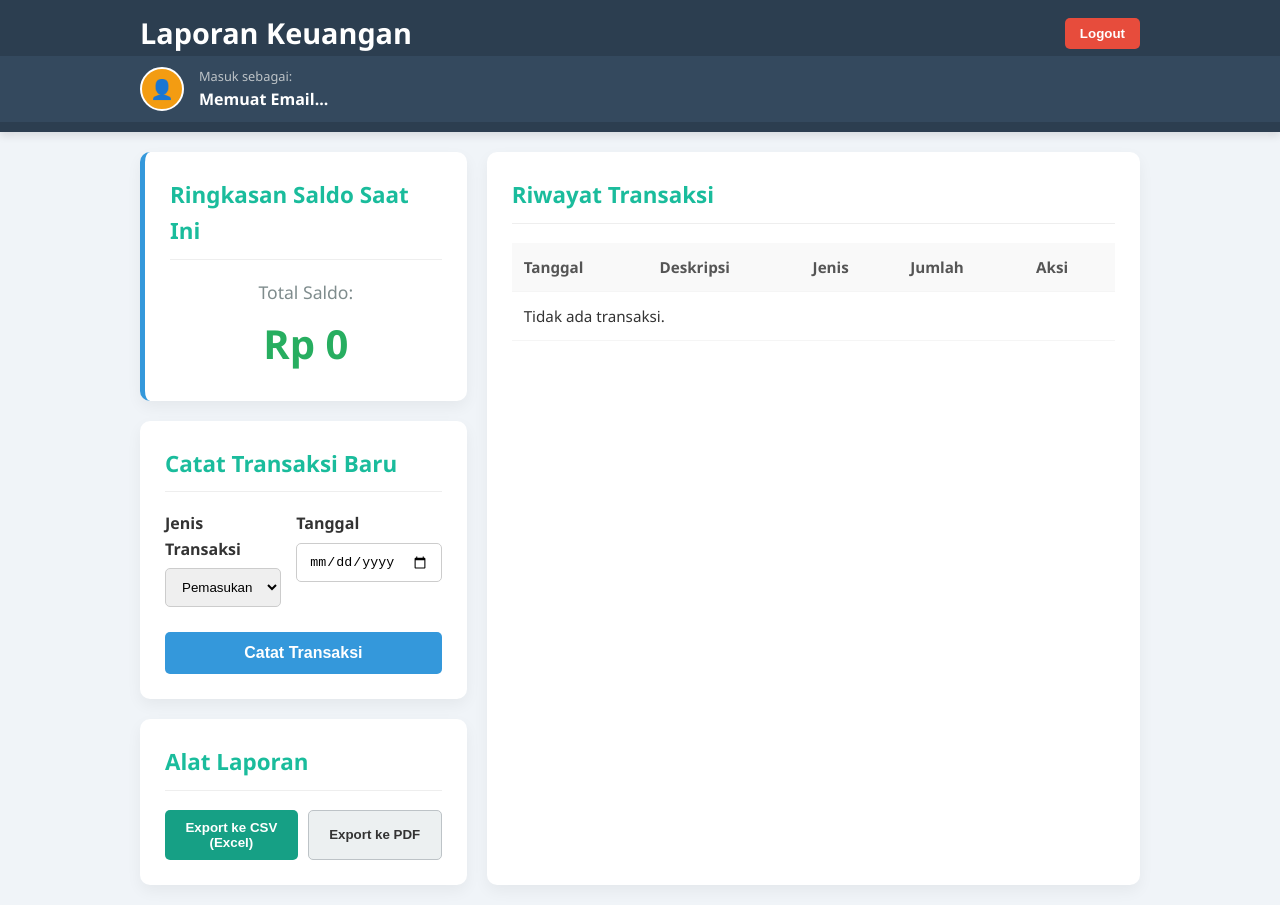
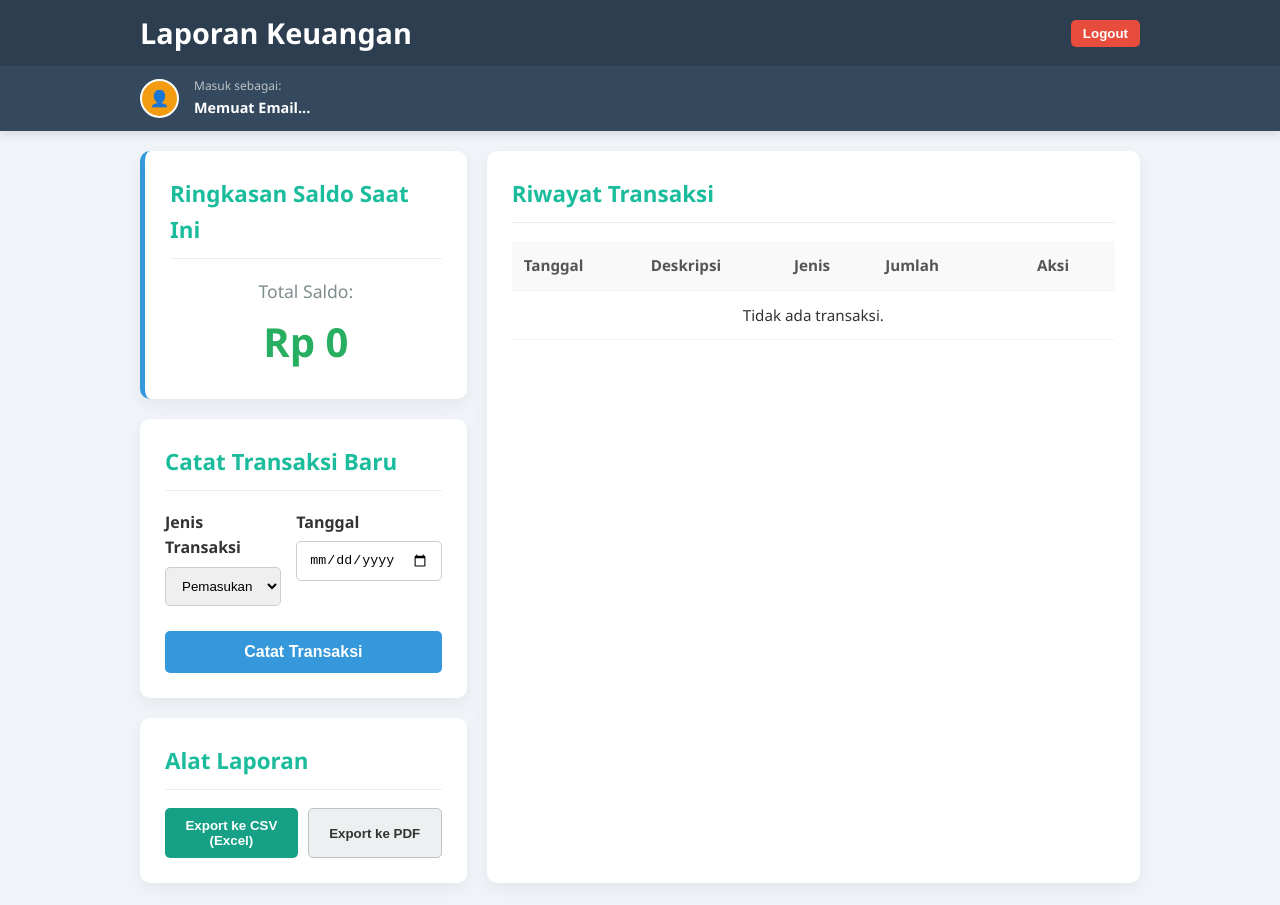
Before and after one commit to Zhepp/laporan-keuangan, a plain HTML site: page index.html in a window 1280 px wide. Drawn offline with nearby package versions, Linux system fonts and the light colour scheme.

Commit message:
update css

```diff
--- a/style.css
+++ b/style.css
@@ -13,24 +13,29 @@ header {
     background-color: #2c3e50; /* Biru Gelap Tegas */
     color: white;
     box-shadow: 0 4px 8px rgba(0, 0, 0, 0.1);
-    padding: 10px 0;
+    padding: 0;
 }
 
+/* CONTAINER UTAMA HEADER */
 .header-top {
     display: flex;
     justify-content: space-between;
     align-items: center;
     max-width: 1000px;
     margin: 0 auto;
-    padding: 0 20px;
+    padding: 10px 20px; /* Padding vertikal untuk pemisah */
 }
 
 header h1 {
-    font-size: 1.8em;
+    font-size: 1.6em; /* Sedikit dikecilkan untuk mobile */
     margin: 0;
     font-weight: 600;
+    flex-grow: 1;
+    max-width: 70%; /* Batasi lebar judul */
+    flex-shrink: 1;
 }
 
+/* PROFILE SECTION */
 .header-profile {
     background-color: #34495e; /* Warna sedikit lebih terang dari header */
     padding: 10px 20px;
@@ -41,36 +46,59 @@ header h1 {
     margin: 0 auto;
     display: flex;
     align-items: center;
+    gap: 10px; /* Memberi ruang di antara elemen */
 }
 
 .profile-avatar {
-    width: 40px;
-    height: 40px;
+    width: 35px;
+    height: 35px;
     border-radius: 50%;
-    background-color: #f39c12; /* Placeholder Kuning/Oranye */
-    margin-right: 15px;
+    background-color: #f39c12;
+    margin-right: 5px;
     border: 2px solid white;
-    /* Efek teks/ikon sederhana di tengah */
     display: flex;
     align-items: center;
     justify-content: center;
-    font-size: 1.2em;
+    font-size: 1em;
+    flex-shrink: 0; /* Pastikan avatar tidak mengecil */
 }
 .profile-avatar::before {
     content: '👤'; /* Ikon pengguna */
 }
 
+.profile-details {
+    flex-grow: 1;
+    min-width: 0; /* Penting di mobile */
+}
+
 .profile-details span {
-    font-size: 0.8em;
+    font-size: 0.75em;
     display: block;
     color: #bdc3c7;
 }
 
 .user-email-text {
-    font-size: 1em;
+    font-size: 0.9em;
     font-weight: 700;
+    white-space: normal; /* Memungkinkan teks turun baris */
+    word-break: break-all;
 }
 
+/* BUTTON LOGOUT */
+.btn-logout {
+    background-color: #e74c3c;
+    color: white;
+    padding: 6px 12px;
+    border: none;
+    border-radius: 5px;
+    cursor: pointer;
+    font-weight: 600;
+    transition: background-color 0.3s;
+    flex-shrink: 0; /* Pastikan tombol tidak mengecil */
+}
+.btn-logout:hover {
+    background-color: #c0392b;
+}
 
 /* --- MAIN CONTENT & CARD STYLES --- */
 main {
@@ -85,7 +113,7 @@ main {
 /* Tata letak grid untuk layar besar */
 @media (min-width: 768px) {
     main {
-        grid-template-columns: 1fr 2fr; /* 1 kolom untuk form/summary, 2 kolom untuk history */
+        grid-template-columns: 1fr 2fr;
         grid-template-areas:
             "summary history"
             "input history"
@@ -95,18 +123,23 @@ main {
     #inputForm { grid-area: input; }
     #daftarTransaksi { grid-area: history; }
     #exportSection { grid-area: export; }
+
+    /* Ukuran Judul kembali normal di desktop */
+    header h1 {
+        font-size: 1.8em;
+    }
 }
 
 .card {
     background: white;
     padding: 25px;
     border-radius: 10px;
-    box-shadow: 0 6px 15px rgba(0, 0, 0, 0.05); /* Bayangan modern */
+    box-shadow: 0 6px 15px rgba(0, 0, 0, 0.05);
     transition: transform 0.2s;
 }
 
 h2 {
-    color: #1abc9c; /* Hijau Cyan yang Menenangkan */
+    color: #1abc9c;
     border-bottom: 1px solid #eee;
     padding-bottom: 10px;
     margin-top: 0;
@@ -116,7 +149,7 @@ h2 {
 
 /* --- SUMMARY CARD --- */
 .summary-card {
-    border-left: 5px solid #3498db; /* Garis biru di samping */
+    border-left: 5px solid #3498db;
 }
 .total-saldo-display {
     text-align: center;
@@ -134,25 +167,24 @@ h2 {
     margin-top: 5px;
 }
 #totalSaldo {
-    color: #27ae60; /* Hijau Stabil */
+    color: #27ae60;
 }
 
 /* --- FORM & INPUTS --- */
-.form-group {
-    margin-bottom: 15px;
-}
-
 .form-grid {
     display: grid;
     grid-template-columns: 1fr 1fr;
     gap: 15px;
 }
+@media (max-width: 767px) {
+    .form-grid {
+        grid-template-columns: 1fr;
+    }
+}
 
-label {
-    display: block;
-    margin-bottom: 6px;
-    font-weight: 600;
-}
+/* --- LANJUTAN STYLES INPUT & BUTTONS --- */
+.form-group { margin-bottom: 15px; }
+label { display: block; margin-bottom: 6px; font-weight: 600; }
 
 input[type="text"],
 input[type="number"],
@@ -163,17 +195,10 @@ select {
     border: 1px solid #ccc;
     border-radius: 5px;
     box-sizing: border-box;
-    transition: border-color 0.3s;
 }
 
-input:focus, select:focus {
-    border-color: #3498db;
-    outline: none;
-}
-
-/* --- BUTTON STYLES --- */
 .btn-submit {
-    background-color: #3498db; /* Biru Utama */
+    background-color: #3498db;
     color: white;
     padding: 12px 20px;
     border: none;
@@ -183,25 +208,8 @@ input:focus, select:focus {
     font-weight: 700;
     width: 100%;
     margin-top: 10px;
-    transition: background-color 0.3s;
 }
-.btn-submit:hover {
-    background-color: #2980b9;
-}
-
-.btn-logout {
-    background-color: #e74c3c; /* Merah untuk Logout */
-    color: white;
-    padding: 8px 15px;
-    border: none;
-    border-radius: 5px;
-    cursor: pointer;
-    font-weight: 600;
-    transition: background-color 0.3s;
-}
-.btn-logout:hover {
-    background-color: #c0392b;
-}
+.btn-submit:hover { background-color: #2980b9; }
 
 /* --- EXPORT BUTTONS --- */
 .export-buttons {
@@ -215,45 +223,21 @@ input:focus, select:focus {
     border: none;
     font-weight: 600;
     cursor: pointer;
-    transition: opacity 0.3s;
     width: 100%;
 }
-.btn-primary {
-    background-color: #16a085; /* Hijau Tua */
-    color: white;
-}
-.btn-secondary {
-    background-color: #ecf0f1; /* Abu-abu Muda */
-    color: #333;
-    border: 1px solid #bdc3c7;
-}
+.btn-primary { background-color: #16a085; color: white; }
+.btn-secondary { background-color: #ecf0f1; color: #333; border: 1px solid #bdc3c7; }
 
 /* --- TABLE STYLES --- */
-table {
-    width: 100%;
-    border-collapse: collapse;
-    margin-top: 15px;
-}
-th, td {
-    padding: 12px;
-    text-align: left;
-    border-bottom: 1px solid #f5f5f5;
-    font-size: 0.95em;
-}
-th {
-    background-color: #f9f9f9;
-    color: #555;
-    font-weight: 700;
-}
+table { width: 100%; border-collapse: collapse; margin-top: 15px; }
+th, td { padding: 12px; text-align: left; border-bottom: 1px solid #f5f5f5; font-size: 0.95em; }
+th { background-color: #f9f9f9; color: #555; font-weight: 700; }
 .pemasukan { color: #27ae60; font-weight: 600; }
 .pengeluaran { color: #e74c3c; font-weight: 600; }
+.btn-delete { background-color: #e74c3c; color: white; padding: 6px 12px; border-radius: 5px; cursor: pointer; font-size: 0.9em; }
 
-/* Responsive */
-@media (max-width: 767px) {
-    main {
-        grid-template-columns: 1fr;
-    }
-    .form-grid {
-        grid-template-columns: 1fr;
-    }
+#daftarTransaksi table th:last-child,
+#daftarTransaksi table td:last-child {
+    text-align: center;
+    width: 100px;
 }
```
